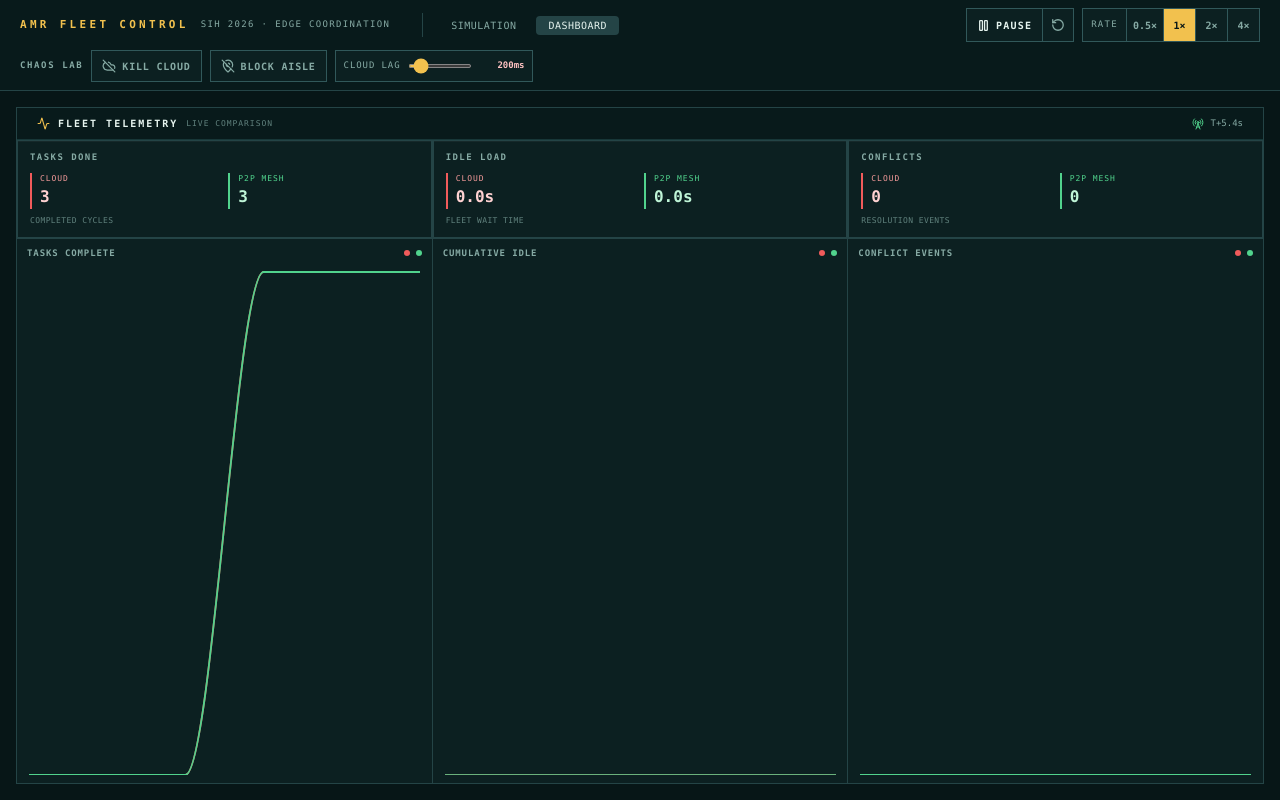
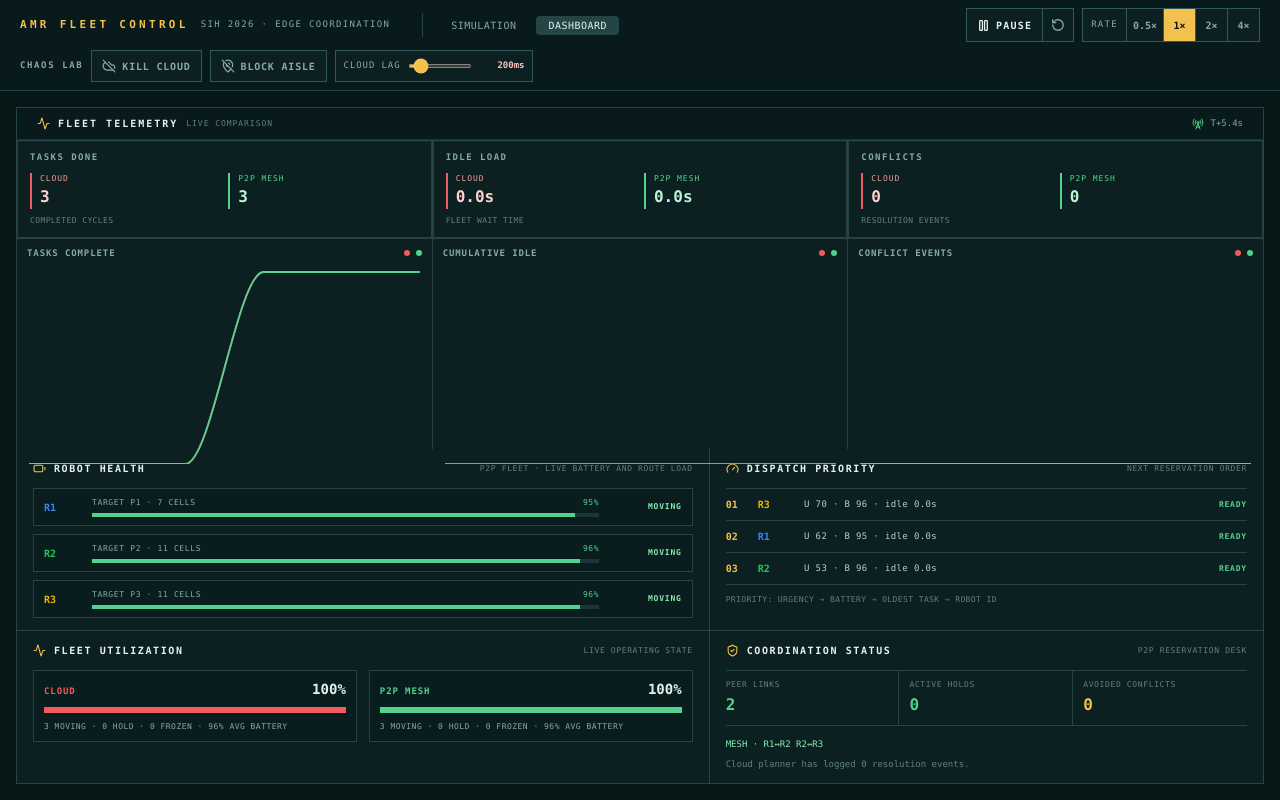
Before and after one commit to Osamah-786/BotHive, a React (Vite) app: page /dashboard in a window 1280 px wide. Built offline with nearby package versions, Linux system fonts and the light colour scheme.

Commit message:
added more stats to dashboard

```diff
--- a/src/components/layout/MetricsPanel.tsx
+++ b/src/components/layout/MetricsPanel.tsx
@@ -7,9 +7,9 @@ import {
   Tooltip,
   type TooltipContentProps,
 } from 'recharts';
-import { Activity, RadioTower } from 'lucide-react';
+import { Activity, Battery, Gauge, RadioTower, ShieldCheck } from 'lucide-react';
 import { useSimStore } from '../../store/useSimStore';
-import type { MetricsSnapshot, SimMetrics } from '../../engine/types';
+import type { MetricsSnapshot, Robot, SimMetrics } from '../../engine/types';
 import { BASE_TICK_MS } from '../../engine/simulation';
 import { MetricCard } from '../ui/MetricCard';
 
@@ -31,11 +31,14 @@ export function MetricsPanel({ fullPage }: { fullPage?: boolean }) {
   const tick = useSimStore((state) => state.tick);
   const traditional = useSimStore((state) => state.traditional.metrics);
   const proposed = useSimStore((state) => state.proposed.metrics);
+  const traditionalRobots = useSimStore((state) => state.traditional.robots);
+  const proposedRobots = useSimStore((state) => state.proposed.robots);
+  const p2pLinks = useSimStore((state) => state.proposed.p2pLinks);
   const chartData = buildChartData(tick, traditional, proposed);
 
   return (
     <section
-      className={`flex flex-col border-[#244446] bg-[#081a1b] ${fullPage ? 'h-full border' : 'h-[206px] flex-shrink-0 border-t'}`}
+      className={`flex flex-col border-[#244446] bg-[#081a1b] ${fullPage ? 'h-full overflow-y-auto border' : 'h-[206px] flex-shrink-0 border-t'}`}
       aria-label="Fleet telemetry"
     >
       <div className="flex h-8 flex-shrink-0 items-center justify-between border-b border-[#173738] px-4 md:px-5">
@@ -50,7 +53,7 @@ export function MetricsPanel({ fullPage }: { fullPage?: boolean }) {
         </div>
       </div>
 
-      <div className={`grid min-h-0 flex-1 gap-px bg-[#244446] ${fullPage ? 'grid-cols-1 grid-rows-[auto_1fr]' : 'grid-cols-1 lg:grid-cols-[minmax(390px,0.95fr)_minmax(560px,1.5fr)]'}`}>
+      <div className={`${fullPage ? 'flex min-h-0 flex-1 flex-col gap-px bg-[#244446]' : 'grid min-h-0 flex-1 grid-cols-1 gap-px bg-[#244446] lg:grid-cols-[minmax(390px,0.95fr)_minmax(560px,1.5fr)]'}`}>
         <div className={`grid gap-px bg-[#244446] ${fullPage ? 'grid-cols-1 sm:grid-cols-3' : 'grid-cols-3'}`}>
           <MetricCard
             label="Tasks done"
@@ -77,9 +80,186 @@ export function MetricsPanel({ fullPage }: { fullPage?: boolean }) {
           <TrendChart title="Cumulative idle" data={chartData} cloudKey="cloudIdle" meshKey="meshIdle" kind="area" fullPage={fullPage} />
           <TrendChart title="Conflict events" data={chartData} cloudKey="cloudConflicts" meshKey="meshConflicts" kind="line" fullPage={fullPage} />
         </div>
+
+        {fullPage && (
+          <DispatchDesk
+            tick={tick}
+            cloudRobots={traditionalRobots}
+            meshRobots={proposedRobots}
+            cloudMetrics={traditional}
+            meshMetrics={proposed}
+            peerLinks={p2pLinks}
+          />
+        )}
       </div>
     </section>
   );
+}
+
+interface DispatchDeskProps {
+  tick: number;
+  cloudRobots: Robot[];
+  meshRobots: Robot[];
+  cloudMetrics: SimMetrics;
+  meshMetrics: SimMetrics;
+  peerLinks: { from: string; to: string }[];
+}
+
+/** The dashboard's operational layer: health, dispatch order, and coordination state. */
+function DispatchDesk({ tick, cloudRobots, meshRobots, cloudMetrics, meshMetrics, peerLinks }: DispatchDeskProps) {
+  const priorityQueue = [...meshRobots].sort(compareMeshPriority);
+  const meshSummary = summarizeFleet(meshRobots, tick);
+  const cloudSummary = summarizeFleet(cloudRobots, tick);
+  const waiting = meshRobots.filter((robot) => robot.state === 'waiting');
+
+  return (
+    <div className="grid gap-px bg-[#244446] xl:grid-cols-[1.25fr_1fr]">
+      <article className="bg-[#0c2021] px-4 py-3">
+        <PanelHeading icon={Battery} title="Robot health" detail="P2P fleet · live battery and route load" />
+        <div className="mt-3 space-y-2">
+          {meshRobots.map((robot) => (
+            <RobotHealthRow key={robot.id} robot={robot} />
+          ))}
+        </div>
+      </article>
+
+      <article className="bg-[#0c2021] px-4 py-3">
+        <PanelHeading icon={Gauge} title="Dispatch priority" detail="next reservation order" />
+        <ol className="mt-3 divide-y divide-[#244446] border-y border-[#244446]">
+          {priorityQueue.map((robot, index) => (
+            <li key={robot.id} className="grid grid-cols-[1.5rem_2.4rem_1fr_auto] items-center gap-2 py-2 font-mono">
+              <span className="text-[10px] font-bold tabular-nums text-[#f2c14e]">0{index + 1}</span>
+              <span className="text-[10px] font-bold" style={{ color: robot.color }}>{robot.id}</span>
+              <span className="min-w-0 text-[9px] tracking-[0.04em] text-[#b7ceca]">
+                U {Math.round(robot.urgency * 100)} · B {Math.round(robot.battery)} · idle {formatSeconds(robot.idleTime)}s
+              </span>
+              <span className={`text-[8px] font-bold tracking-[0.1em] uppercase ${robot.state === 'waiting' ? 'text-[#f2c14e]' : 'text-[#51d38d]'}`}>
+                {robot.state === 'waiting' ? 'yield' : 'ready'}
+              </span>
+            </li>
+          ))}
+        </ol>
+        <p className="mt-2 font-mono text-[8px] leading-relaxed tracking-[0.05em] text-[#60817d] uppercase">
+          Priority: urgency → battery → oldest task → robot ID
+        </p>
+      </article>
+
+      <article className="bg-[#0c2021] px-4 py-3">
+        <PanelHeading icon={Activity} title="Fleet utilization" detail="live operating state" />
+        <div className="mt-3 grid gap-3 sm:grid-cols-2">
+          <FleetUtilization side="Cloud" color={CLOUD} summary={cloudSummary} />
+          <FleetUtilization side="P2P mesh" color={MESH} summary={meshSummary} />
+        </div>
+      </article>
+
+      <article className="bg-[#0c2021] px-4 py-3">
+        <PanelHeading icon={ShieldCheck} title="Coordination status" detail="P2P reservation desk" />
+        <div className="mt-3 grid grid-cols-3 divide-x divide-[#244446] border-y border-[#244446]">
+          <StatusReadout label="Peer links" value={String(peerLinks.length)} color={MESH} />
+          <StatusReadout label="Active holds" value={String(waiting.length)} color={waiting.length ? '#f2c14e' : MESH} />
+          <StatusReadout label="Avoided conflicts" value={String(meshMetrics.conflictCount)} color="#f2c14e" />
+        </div>
+        <div className="mt-3 space-y-1.5 font-mono text-[9px]">
+          {waiting.length > 0 ? (
+            <p className="text-[#f4d68c]">HOLD · {waiting.map((robot) => robot.id).join(', ')} yielding to a protected reservation.</p>
+          ) : peerLinks.length > 0 ? (
+            <p className="text-[#87eab5]">MESH · {peerLinks.map((link) => `${link.from}↔${link.to}`).join('  ')}</p>
+          ) : (
+            <p className="text-[#87eab5]">CLEAR · Independent routes are progressing.</p>
+          )}
+          <p className="text-[#60817d]">Cloud planner has logged {cloudMetrics.conflictCount} resolution events.</p>
+        </div>
+      </article>
+    </div>
+  );
+}
+
+function PanelHeading({ icon: Icon, title, detail }: { icon: typeof Activity; title: string; detail: string }) {
+  return (
+    <div className="flex items-center justify-between gap-3">
+      <div className="flex items-center gap-2">
+        <Icon size={13} className="text-[#f2c14e]" aria-hidden="true" />
+        <h3 className="font-mono text-[10px] font-bold tracking-[0.16em] text-[#e5f3ee] uppercase">{title}</h3>
+      </div>
+      <span className="font-mono text-[8px] tracking-[0.08em] text-[#60817d] uppercase">{detail}</span>
+    </div>
+  );
+}
+
+function RobotHealthRow({ robot }: { robot: Robot }) {
+  const batteryColor = robot.battery < 25 ? '#f15b5b' : robot.battery < 50 ? '#f2c14e' : MESH;
+  const target = `${robot.task === 'pickup' ? 'P' : 'D'}${robot.stationIndex + 1}`;
+  return (
+    <div className="grid grid-cols-[2.25rem_minmax(0,1fr)_4.4rem] items-center gap-3 border border-[#244446] bg-[#091d1e] px-2.5 py-2">
+      <span className="font-mono text-[10px] font-bold" style={{ color: robot.color }}>{robot.id}</span>
+      <div className="min-w-0">
+        <div className="mb-1 flex items-center justify-between gap-2 font-mono text-[8px] tracking-[0.08em] uppercase">
+          <span className="text-[#86aaa4]">Target {target} · {robot.path.length} cells</span>
+          <span style={{ color: batteryColor }}>{Math.round(robot.battery)}%</span>
+        </div>
+        <div className="h-1 overflow-hidden bg-[#173738]" aria-label={`${robot.id} battery ${Math.round(robot.battery)} percent`}>
+          <div className="h-full transition-[width] duration-200" style={{ width: `${robot.battery}%`, background: batteryColor }} />
+        </div>
+      </div>
+      <span className={`text-right font-mono text-[8px] font-bold tracking-[0.1em] uppercase ${robot.state === 'moving' ? 'text-[#87eab5]' : robot.state === 'waiting' ? 'text-[#f4d68c]' : 'text-[#f59a9a]'}`}>
+        {robot.state}
+      </span>
+    </div>
+  );
+}
+
+interface FleetSummary {
+  moving: number;
+  waiting: number;
+  frozen: number;
+  averageBattery: number;
+  utilization: number;
+}
+
+function summarizeFleet(robots: Robot[], tick: number): FleetSummary {
+  const total = Math.max(robots.length, 1);
+  const activeTicks = Math.max(tick, 1);
+  return {
+    moving: robots.filter((robot) => robot.state === 'moving').length,
+    waiting: robots.filter((robot) => robot.state === 'waiting').length,
+    frozen: robots.filter((robot) => robot.state === 'frozen').length,
+    averageBattery: robots.reduce((sum, robot) => sum + robot.battery, 0) / total,
+    utilization: robots.reduce((sum, robot) => sum + Math.max(0, activeTicks - robot.idleTime) / activeTicks, 0) / total,
+  };
+}
+
+function FleetUtilization({ side, color, summary }: { side: string; color: string; summary: FleetSummary }) {
+  const utilization = Math.round(summary.utilization * 100);
+  return (
+    <div className="border border-[#244446] bg-[#091d1e] px-2.5 py-2">
+      <div className="flex items-baseline justify-between font-mono">
+        <span className="text-[9px] font-bold tracking-[0.1em] uppercase" style={{ color }}>{side}</span>
+        <span className="text-sm font-bold tabular-nums text-[#e5f3ee]">{utilization}%</span>
+      </div>
+      <div className="mt-2 h-1.5 overflow-hidden bg-[#173738]">
+        <div className="h-full transition-[width] duration-200" style={{ width: `${utilization}%`, background: color }} />
+      </div>
+      <p className="mt-2 font-mono text-[8px] tracking-[0.06em] text-[#86aaa4] uppercase">
+        {summary.moving} moving · {summary.waiting} hold · {summary.frozen} frozen · {Math.round(summary.averageBattery)}% avg battery
+      </p>
+    </div>
+  );
+}
+
+function StatusReadout({ label, value, color }: { label: string; value: string; color: string }) {
+  return (
+    <div className="min-w-0 px-2.5 py-2 first:pl-0 last:pr-0">
+      <p className="truncate font-mono text-[8px] tracking-[0.08em] text-[#60817d] uppercase">{label}</p>
+      <p className="mt-0.5 font-mono text-base font-bold tabular-nums" style={{ color }}>{value}</p>
+    </div>
+  );
+}
+
+function compareMeshPriority(first: Robot, second: Robot): number {
+  if (first.urgency !== second.urgency) return second.urgency - first.urgency;
+  if (first.battery !== second.battery) return second.battery - first.battery;
+  if (first.timestamp !== second.timestamp) return first.timestamp - second.timestamp;
+  return first.id.localeCompare(second.id);
 }
 
 interface TrendChartProps {
--- a/src/store/useSimStore.ts
+++ b/src/store/useSimStore.ts
@@ -1,5 +1,6 @@
 import { create } from 'zustand';
 import type { Robot, SimMetrics, P2PLink } from '../engine/types';
+import { urgencyFor } from '../engine/simulation';
 import {
   PICKUP_STATIONS,
   DROPOFF_STATIONS,
@@ -20,8 +21,8 @@ function makeRobots(): Robot[] {
     task: 'pickup' as const,
     stationIndex: i,
     battery: 100,
-    urgency: Math.random(),
-    timestamp: Date.now(),
+    urgency: urgencyFor(`R${i + 1}`, 0),
+    timestamp: 0,
     state: 'moving' as const,
     conflictsResolved: 0,
     idleTime: 0,
```
